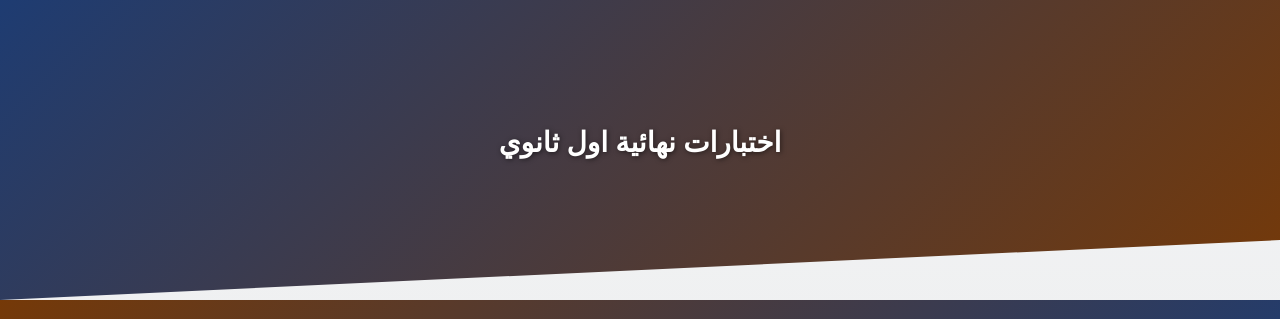
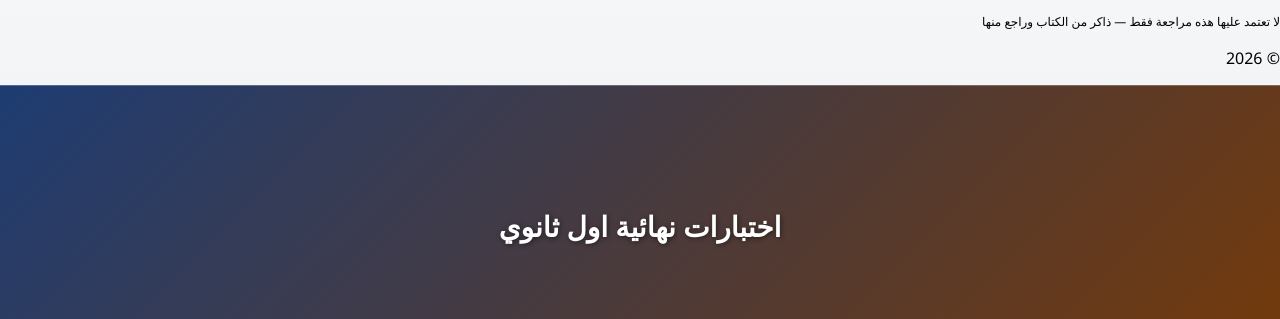
Before and after one commit to vrtdevv/fainle, a plain HTML site: page index.html in a window 1280 px wide. Shown: the top 319 px of the page. Drawn offline with Linux system fonts and the light colour scheme.

Commit message:
Update index.html

```diff
--- a/index.html
+++ b/index.html
@@ -4,6 +4,16 @@
 <meta charset="UTF-8">
 <meta name="viewport" content="width=device-width, initial-scale=1.0">
 <title>شعبة 3</title>
+
+  <footer>
+    <div class="footer-design"></div>
+
+    <p class="footer-note">
+      لا تعتمد عليها هذه مراجعة فقط — ذاكر من الكتاب وراجع منها
+    </p>
+
+    <p>© 2026</p>
+  </footer>
 
 <!-- Google tag (gtag.js) -->
 <script async src="https://www.googletagmanager.com/gtag/js?id=G-EGKHFNHSY1"></script>
@@ -121,6 +131,13 @@ header {
     color: red;
     font-size: 14px;
 }
+
+  .footer-note {
+  font-size: 12px;
+  color: #000000;
+  margin-bottom: 10px;
+  line-height: 1.6;
+}
 </style>
 </head>
 
```
